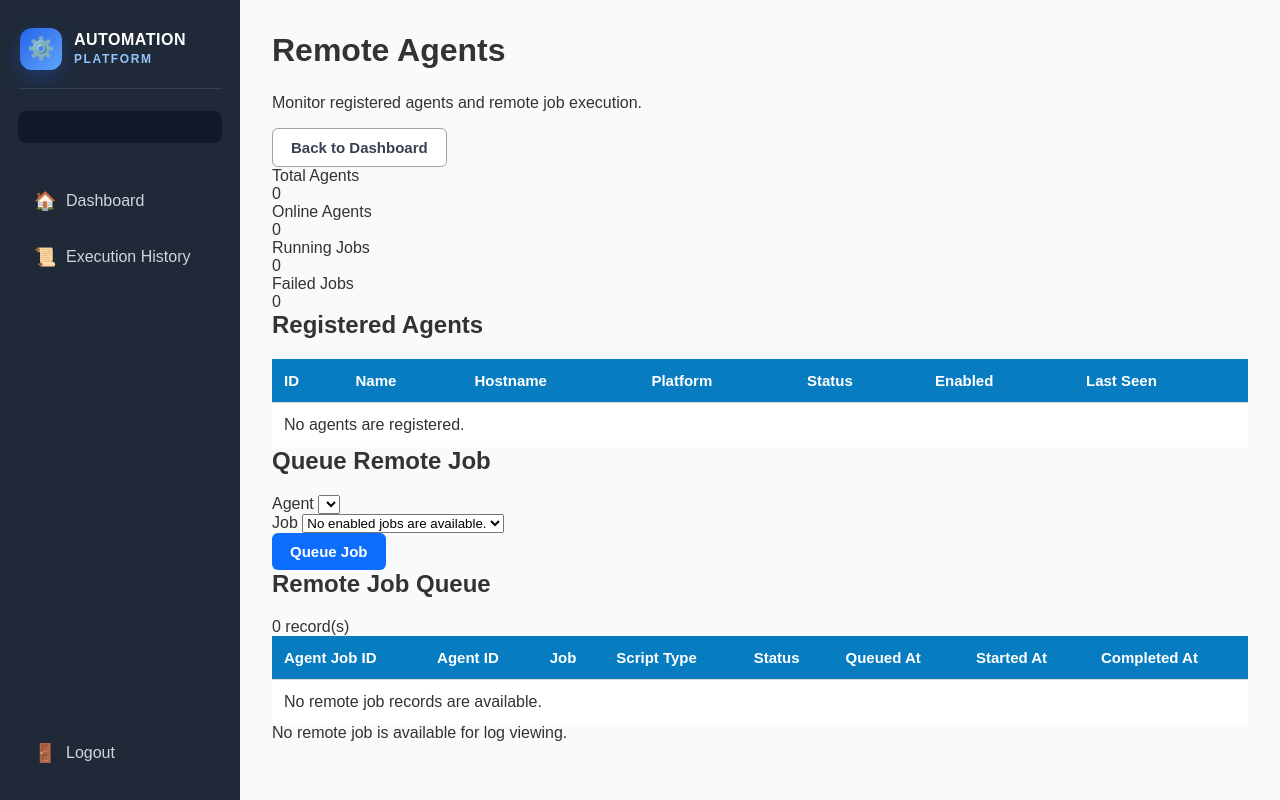
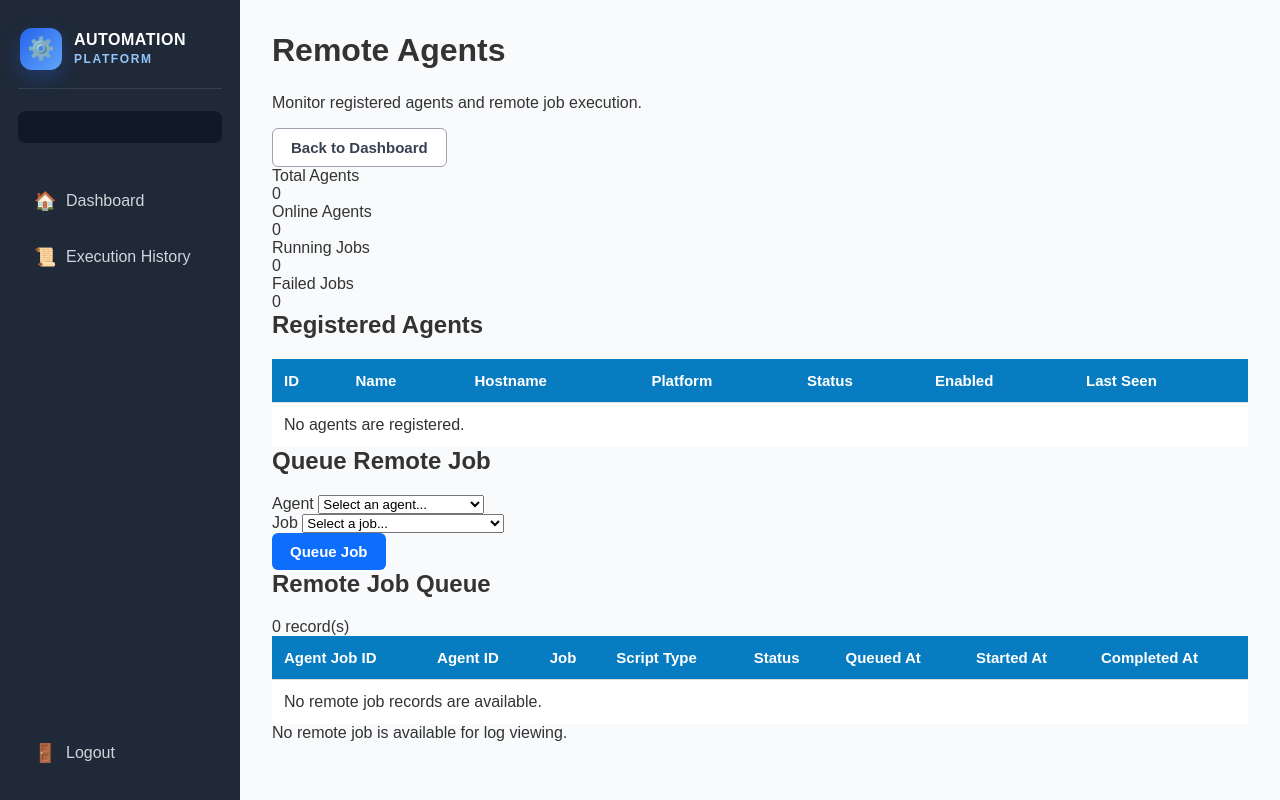
Before and after one commit to vsamant30/automation-platform, a FastAPI app: template app/templates/agents.html in a window 1280 px wide. Run offline with FastAPI, Linux system fonts and the light colour scheme; the template is opened without the code that fills it, so the values that code supplies are empty.

Commit message:
Require explicit remote job selections

```diff
--- a/app/templates/agents.html
+++ b/app/templates/agents.html
@@ -157,9 +157,7 @@ Remote Agents
     action="/agents/queue"
     method="post"
 >
-
     <div class="form-group">
-
         <label for="agentSelect">
             Agent
         </label>
@@ -169,22 +167,25 @@ Remote Agents
             name="agent_id"
             required
         >
+            <option value="" disabled selected>
+                Select an agent...
+            </option>
 
             {% for agent in agents %}
-
             <option value="{{ agent.id }}">
                 {{ agent.name }}
                 ({{ agent.hostname }})
+                - {{ agent.status }}
             </option>
-
+            {% else %}
+            <option value="" disabled>
+                No agents are available.
+            </option>
             {% endfor %}
-
         </select>
-
     </div>
 
     <div class="form-group">
-
         <label for="jobSelect">
             Job
         </label>
@@ -194,12 +195,16 @@ Remote Agents
             name="job_id"
             required
         >
+            <option value="" disabled selected>
+                Select a job...
+            </option>
+
             {% for job in jobs %}
             <option value="{{ job.id }}">
                 {{ job.name }} ({{ job.script_type }})
             </option>
             {% else %}
-    <option value="" disabled selected>
+            <option value="" disabled>
                 No enabled jobs are available.
             </option>
             {% endfor %}
@@ -212,9 +217,7 @@ Remote Agents
     >
         Queue Job
     </button>
-
 </form>
-
 </div>
 
     <div class="card shadow-sm">
```
Lines whose indentation alone changed are shown as unchanged.
